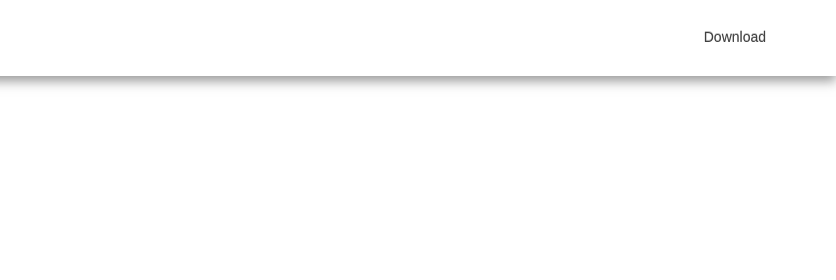
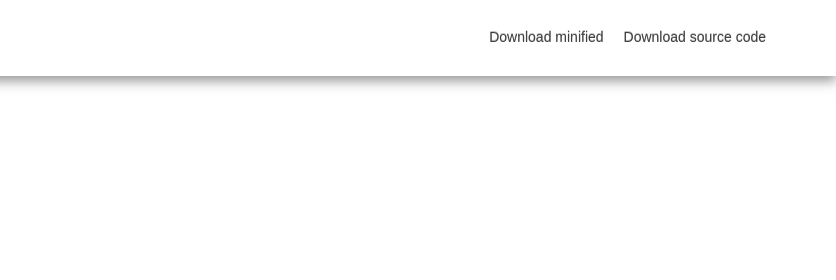
Before and after one commit to smilight/swipeslider, a website: page src/index.html in a window 1280 px wide. Shown: the top 280 px of the page, 444-1280 px from the left. Drawn offline with nearby package versions, Linux system fonts and the light colour scheme; files that its build step writes are made by us from their sources; files whose address does not match are found by name; a web font is replaced by a local one.

Commit message:
added download links

```diff
--- a/src/index.html
+++ b/src/index.html
@@ -5,9 +5,10 @@
     <!--[if lt IE 9]>
     <meta http-equiv="X-UA-Compatible" content="IE=edge">
     <![endif]-->
-    <title></title>
+    <title>Swipe slider</title>
     <meta name="description" content="">
     <meta name="viewport" content="width=device-width">
+
     <!-- bootstrap -->
     <link href="//netdna.bootstrapcdn.com/bootstrap/3.1.1/css/bootstrap.min.css" rel="stylesheet">
     <link rel="stylesheet" href="//netdna.bootstrapcdn.com/bootstrap/3.1.1/css/bootstrap-theme.min.css">
@@ -46,12 +47,12 @@
         </div>
         <nav class="navbar-collapse bs-navbar-collapse collapse" role="navigation" style="height: 1px;">
             <ul class="nav navbar-nav navbar-right responsive-nav main-nav-list">
-                <li><a href="https://github.com/smilight/swipeslider/archive/gh-pages.zip">Download</a></li>
+                <li><a href="https://github.com/smilight/swipeslider/archive/gh-pages.zip">Download minified</a></li>
+                <li><a href="https://github.com/smilight/swipeslider/archive/master.zip">Download source code</a></li>
             </ul>
         </nav>
     </div>
 </div>
-
 
 <!-- slider list -->
 <ul class="slider">
@@ -101,7 +102,6 @@
 
 <!-- end scripts -->
 
-
 <!-- Google Analytics: change UA-XXXXX-X to be your site's ID.
 <script>
     (function(b,o,i,l,e,r){b.GoogleAnalyticsObject=l;b[l]||(b[l]=
```
